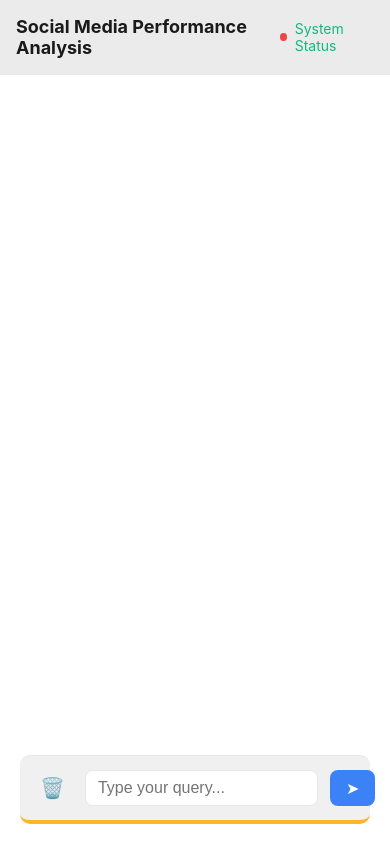
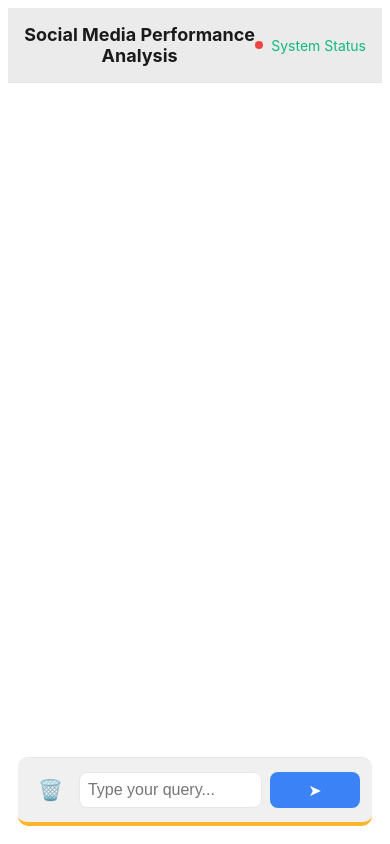
Before and after one commit to devangyadav/TrojanGang, a website: page public/index.html in a window 390 px wide. Drawn offline with Linux system fonts and the light colour scheme.

Commit message:
Update styles.css

```diff
--- a/public/styles.css
+++ b/public/styles.css
@@ -22,7 +22,7 @@ body {
 
 .header {
     padding: 1rem;
-    background-color:#ebebeb;
+    background-color: #ebebeb;
     border-bottom: 1px solid #e5e7eb;
     display: flex;
     justify-content: space-between;
@@ -32,6 +32,8 @@ body {
 .header h1 {
     font-size: 1.25rem;
     color: #1a1a1a;
+    flex: 1;
+    text-align: center;
 }
 
 .system-status {
@@ -98,7 +100,6 @@ body {
     color: #1a1a1a;
 }
 
-
 .input-area {
     padding: 1rem;
     background-color: #F0F0F0;
@@ -108,13 +109,15 @@ body {
     align-items: center;
     border-radius: 10px;
     margin: 0 20px 20px;
-    border-bottom:4px solid #fcb62b;
+    border-bottom: 4px solid #fcb62b;
+    flex-wrap: wrap;
 }
 
 form {
     display: flex;
     flex: 1;
     gap: 0.75rem;
+    flex-wrap: wrap;
 }
 
 .clear-btn {
@@ -140,6 +143,7 @@ form {
     font-size: 1rem;
     outline: none;
     transition: border-color 0.2s, box-shadow 0.2s;
+    min-width: 200px;
 }
 
 .message-input:focus {
@@ -156,18 +160,14 @@ form {
     font-size: 1rem;
     cursor: pointer;
     transition: background-color 0.2s;
+    min-width: 150px;
 }
 
 .send-btn:hover {
     background-color: #2563eb;
 }
 
-@media (max-width: 640px) {
-    .chat-container {
-        height: 100vh;
-        max-width: 100%;
-    }
-
+@media (max-width: 768px) {
     .header h1 {
         font-size: 1.125rem;
     }
@@ -183,4 +183,50 @@ form {
     .send-btn {
         padding: 0.5rem 1rem;
     }
+
+    form {
+        gap: 0.5rem;
+        flex-wrap: wrap;
+    }
 }
+
+@media (max-width: 480px) {
+
+    .chat-container {
+        padding: 0.5rem;
+    }
+
+    .header h1 {
+        font-size: 1.125rem;
+    }
+
+    .input-area {
+        padding: 0.75rem;
+        margin: 0 10px 10px;
+        gap: 0.5rem;
+    }
+
+    .message-input {
+        padding: 0.5rem;
+        min-width: 150px;
+    }
+
+    .send-btn {
+        padding: 0.5rem 1rem;
+        min-width: 90px;
+    }
+
+    .message {
+        flex-direction: column;
+        gap: 0.5rem;
+    }
+
+    .message-content {
+        font-size: 0.875rem;
+    }
+
+    .avatar {
+        width: 1.5rem;
+        height: 1.5rem;
+    }
+}
```
